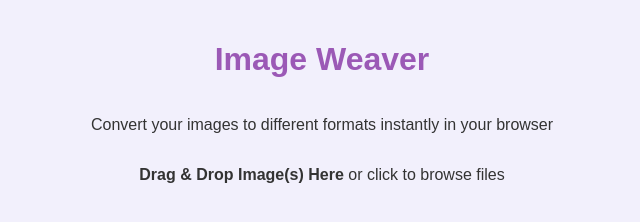
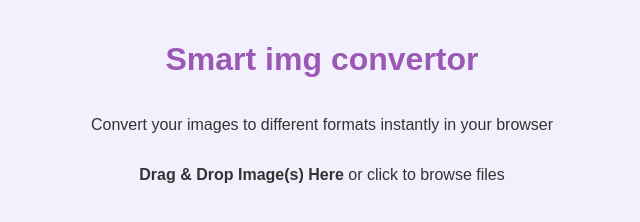
Before and after one commit to anibeladjei/Smart-img-Convertor, a plain HTML site: page index.html in a window 1280 px wide. Shown: the whole page, without its empty margins (318-958 px from the left). Drawn offline with Linux system fonts and the light colour scheme.

Commit message:
update header title to 'Smart img convertor'

```diff
--- a/index.html
+++ b/index.html
@@ -25,7 +25,7 @@
   </style>
 </head>
 <body>
-  <h1>Image Weaver</h1>
+  <h1>Smart img convertor</h1>
   <p>Convert your images to different formats instantly in your browser</p>
 
   <div class="uploader" id="drop-area">
```
